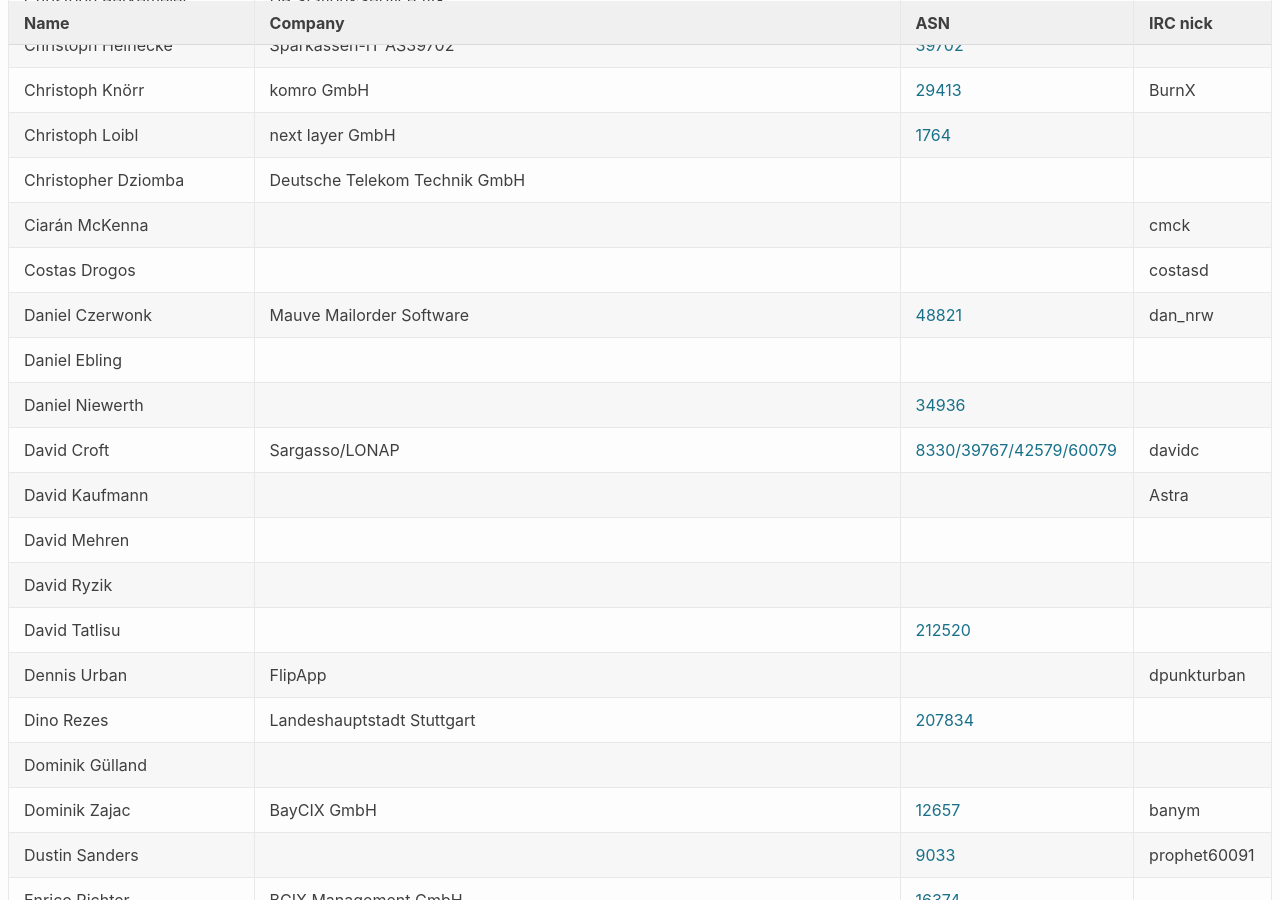
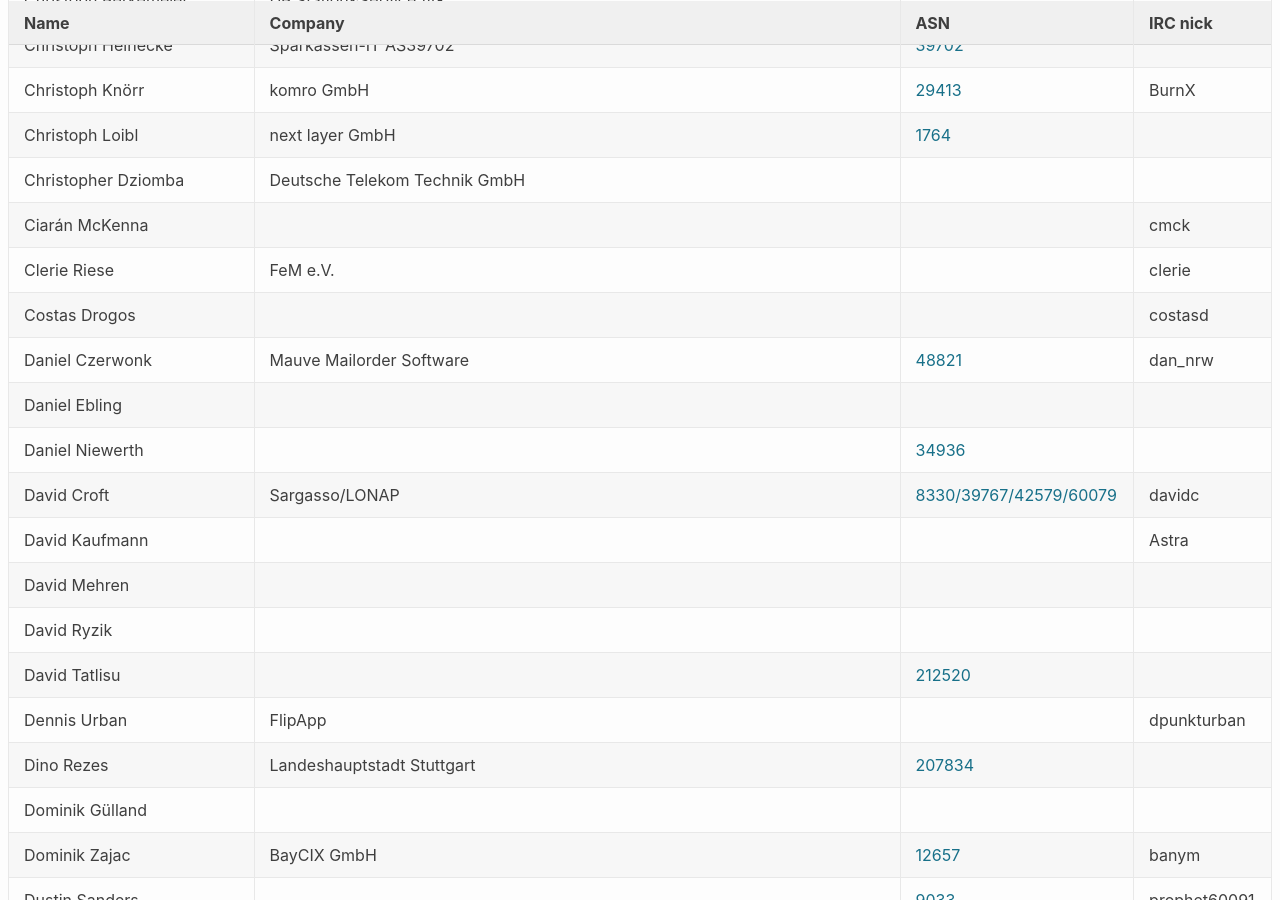
Before and after one commit to denog/pretix-attendeelist, a Jekyll site: the page built from denog13/index.markdown, in a window 1280 px wide and 900 px high, scrolled down 1156 px. Built offline with Jekyll 4.4.1, drawn with Linux system fonts in a browser that asks for light colours.

Commit message:
Latest data: Sun Oct  3 17:12:53 UTC 2021

```diff
--- a/_data/attendees_denog13.json
+++ b/_data/attendees_denog13.json
@@ -177,6 +177,12 @@
     "name": "Ciarán McKenna",
     "company": null,
     "irc": "cmck",
+    "asn": null
+  },
+  {
+    "name": "Clerie Riese",
+    "company": "FeM e.V.",
+    "irc": "clerie",
     "asn": null
   },
   {
```
